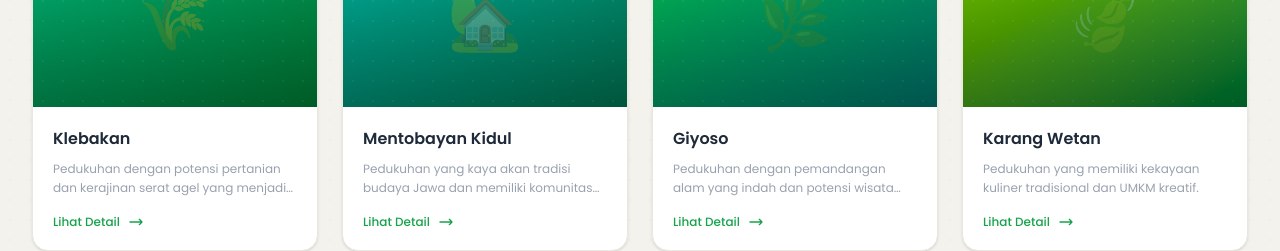
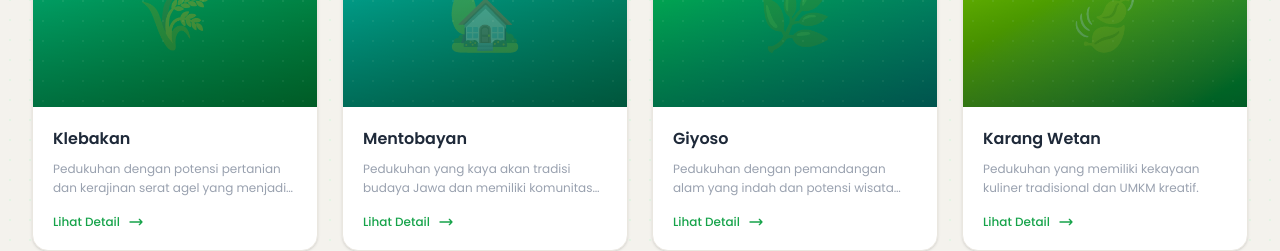
Before and after one commit to AKlq12/Salamrejo, a React (Vite) app: page / in a window 1280 px wide. Shown: the part 4960-5211 px from the top of the page. Built offline with nearby package versions, Linux system fonts and the light colour scheme; no server answers.

Commit message:
fix: mentobayankidul -> mentobayan

```diff
--- a/src/data/siteData.js
+++ b/src/data/siteData.js
@@ -31,8 +31,8 @@ export const pedukuhanList = [
     icon: "🌾",
   },
   {
-    id: "mentobayankidul",
-    nama: "Mentobayan Kidul",
+    id: "mentobayan",
+    nama: "Mentobayan",
     deskripsi: "Pedukuhan yang kaya akan tradisi budaya Jawa dan memiliki komunitas petani yang aktif.",
     warna: "from-teal-500 to-emerald-700",
     icon: "🏡",
@@ -121,10 +121,10 @@ export const pedukuhanData = {
   },
   mentobayankidul: {
     hero_foto: null,
-    dukuh: { nama: "Bapak/Ibu Dukuh Mentobayan Kidul", wa: "", peta_url: "" },
+    dukuh: { nama: "Bapak/Ibu Dukuh Mentobayan", wa: "", peta_url: "" },
     statistik: { jml_rt: 4, jml_kk: 120, laki_laki: 260, perempuan: 250 },
     umkm: [
-      { nama: "Batik Tulis Mentobayan", kategori: "Kerajinan", deskripsi: "Batik tulis dengan motif khas Mentobayan Kidul.", foto: null, wa: "", lokasi: "" },
+      { nama: "Batik Tulis Mentobayan", kategori: "Kerajinan", deskripsi: "Batik tulis dengan motif khas Mentobayan.", foto: null, wa: "", lokasi: "" },
       { nama: "Emping Melinjo", kategori: "Makanan", deskripsi: "Emping melinjo renyah buatan tangan ibu-ibu setempat.", foto: null, wa: "", lokasi: "" },
       { nama: "Pupuk Organik", kategori: "Pertanian", deskripsi: "Pupuk organik dari limbah ternak untuk pertanian berkelanjutan.", foto: null, wa: "", lokasi: "" },
     ],
```
